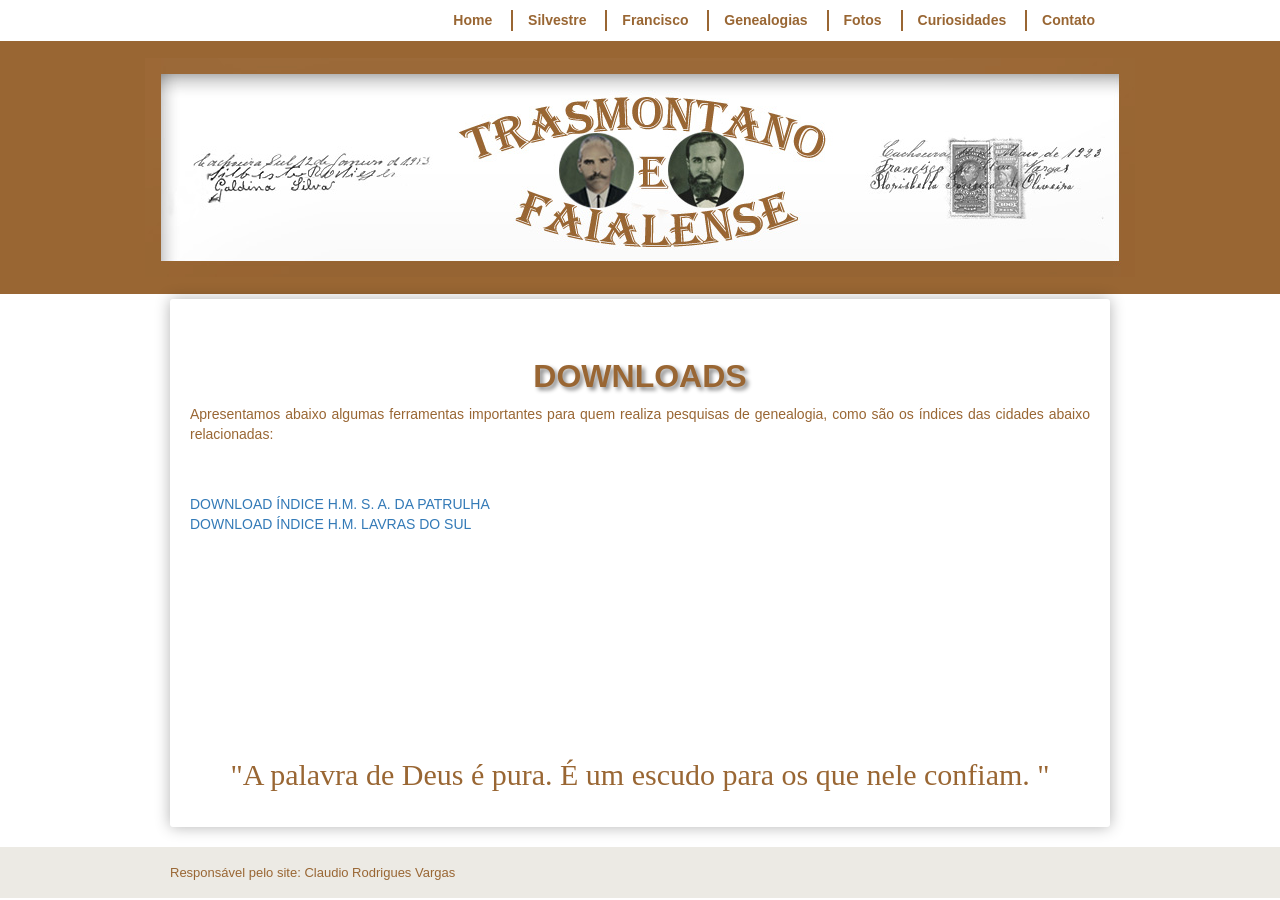
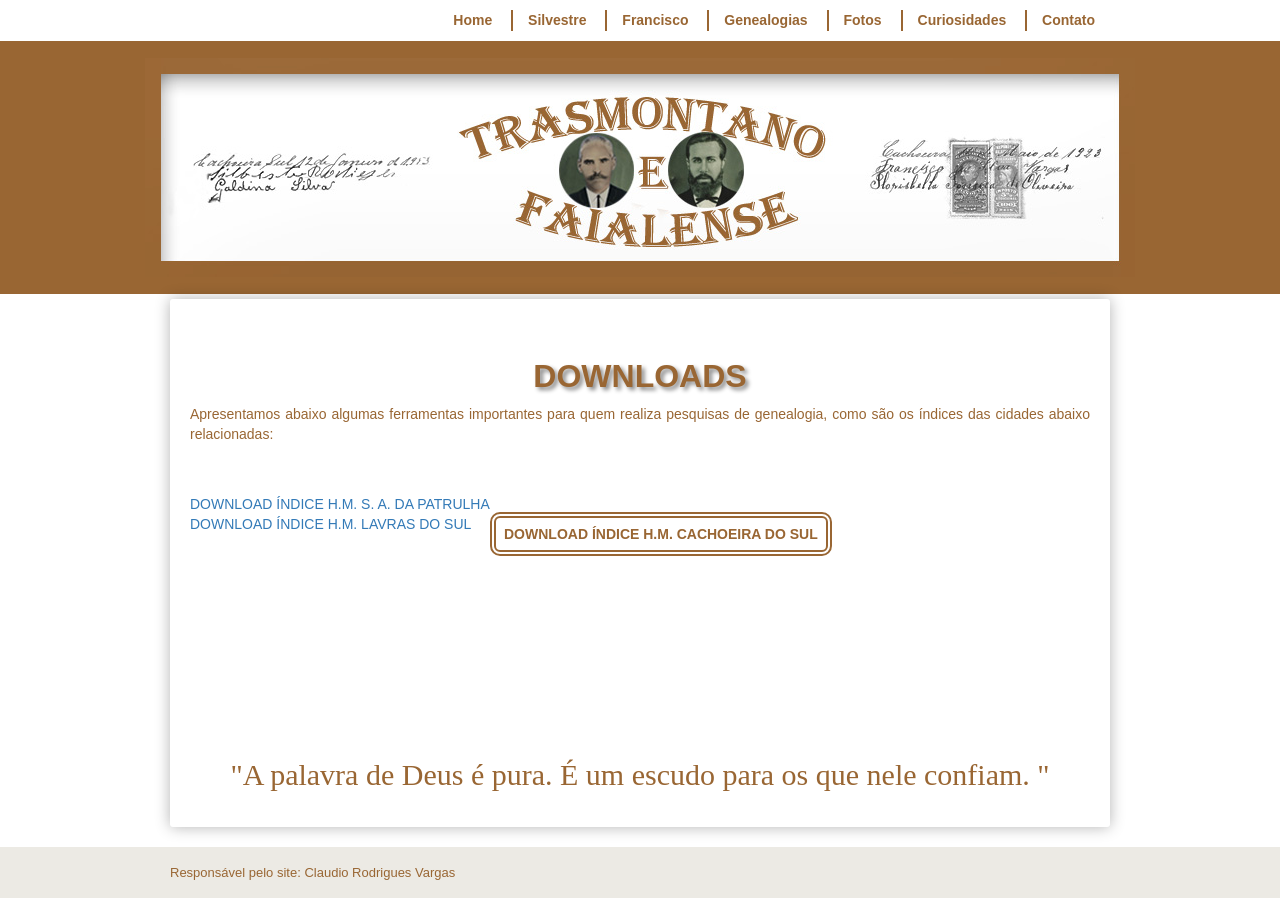
Before and after one commit to claudiovargas1955/claudiovargas1955.github.io, a Jekyll site: the page built from _pages/downloads.html, in a window 1280 px wide. Built offline with Jekyll 4.4.1, drawn with Linux system fonts in a browser that asks for light colours; some web fonts are replaced.

Commit message:
Update downloads.html

```diff
--- a/_pages/downloads.html
+++ b/_pages/downloads.html
@@ -24,7 +24,7 @@ title:  "DOWNLOADS"
 	padding-top:8px;
      padding-bottom:8px;
       padding-right:8px;
-              color:#ffffff;
+              color:#996633;
 	font-weight:bold;
 	margin-left:300px;
             }
```
